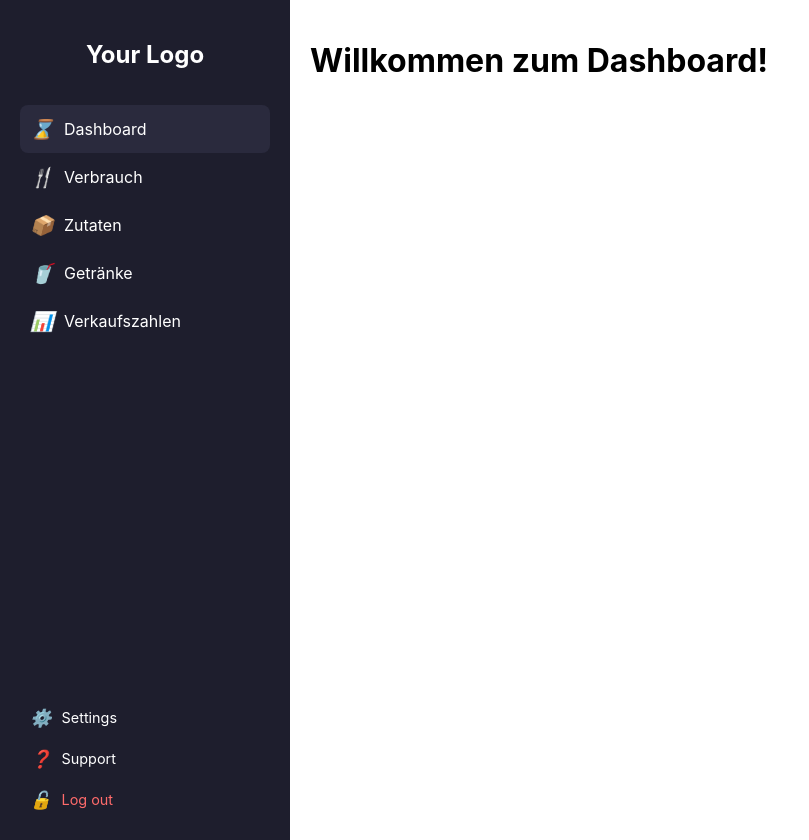
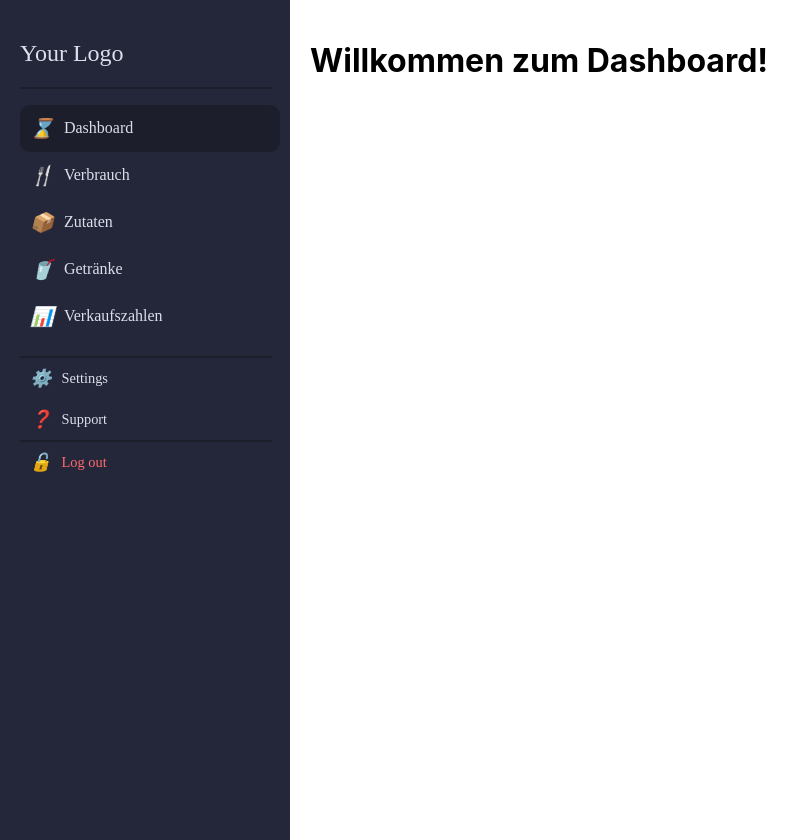
Before and after one commit to supotsu-no-ochaya/business-intelligence, a React (Create React App) app in the folder frontend/frontend/: page / in a window 1280 px wide. Shown: the whole page, without its empty margins (0-809 px from the left). Built offline with nearby package versions, Linux system fonts and the light colour scheme.

Commit message:
Anpassung der Farbe und der Schriftart

```diff
--- a/frontend/frontend/src/components/Sidebar.css
+++ b/frontend/frontend/src/components/Sidebar.css
@@ -2,8 +2,9 @@
 .sidebar {
     height: 100vh;
     width: 250px;
-    background-color: #1E1E2D;
-    color: #ffffff;
+    background-color: #24263A;
+    font-family: 'Alatsi';
+    color: #DBDFEA;
     display: flex;
     flex-direction: column;
     padding: 20px;
@@ -11,14 +12,18 @@
 
   /* Logo */
   .logo h2 {
-    font-size: 1.5em;
-    text-align: center;
-    margin-bottom: 20px;
+    color: #DBDFEA;
+    font-size: 15;
+    font-family: 'Alatsi';
+    font-weight: 400;
+    word-wrap: 'break-word'
   }
 
   /* Navigation List */
   .nav-list {
-    flex: 1;
+    font-size: 10;
+    font-family: 'Alatsi';
+    font-weight: 400;
     list-style: none;
     padding: 0;
   }
@@ -32,11 +37,15 @@
     transition: background 0.3s;
   }
 
+
   .nav-item:hover,
   .nav-item.active {
-    background-color: #2A2A3D;
-    border-radius: 8px;
+    background-color: #1D1E2C;
+    border-radius: 10px;
+    width: calc(100% - 10px);
+    margin-right: 0;
   }
+
 
   /* Icons */
   .icon {
--- a/frontend/frontend/src/components/Sidebar.jsx
+++ b/frontend/frontend/src/components/Sidebar.jsx
@@ -7,6 +7,7 @@ const Sidebar = () => {
       <div className="logo">
         <h2>Your Logo</h2>
       </div>
+      <div style={{width: '100%', border: '1px #1D1E2C solid'}}></div>
       <ul className="nav-list">
         <li className="nav-item active">
           <i className="icon">⌛</i> Dashboard
@@ -24,9 +25,11 @@ const Sidebar = () => {
           <i className="icon">📊</i> Verkaufszahlen
         </li>
       </ul>
+      <div style={{width: '100%', border: '1px #1D1E2C solid'}}></div>
       <div className="bottom-links">
         <div className="nav-item"><i className="icon">⚙️</i> Settings</div>
         <div className="nav-item"><i className="icon">❓</i> Support</div>
+        <div style={{width: '100%', border: '1px #1D1E2C solid'}}></div>
         <div className="nav-item logout"><i className="icon">🔓</i> Log out</div>
       </div>
     </div>
```
